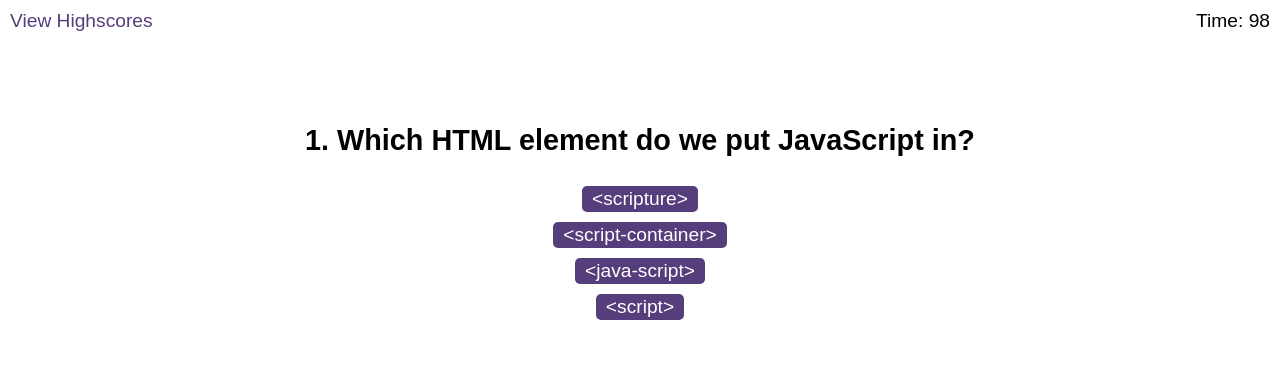
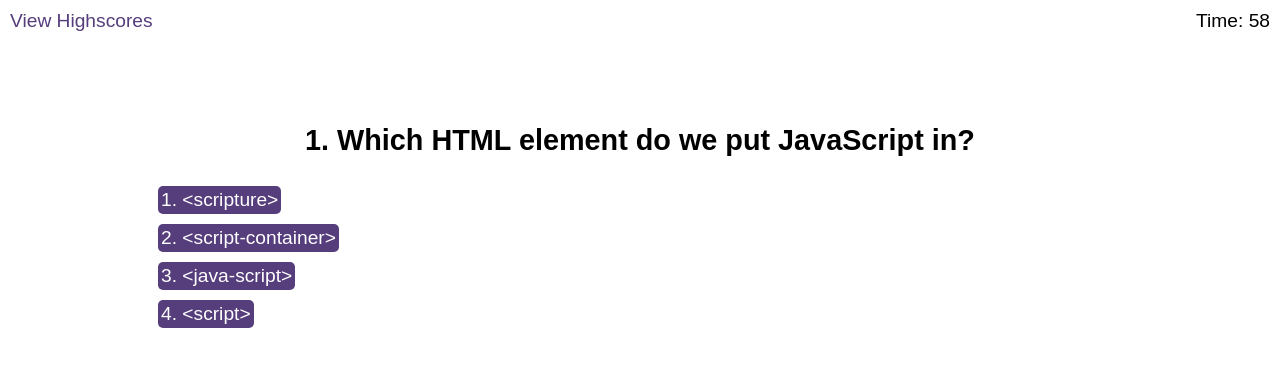
Before and after one commit to manonthemon/code-quiz, a plain HTML site: page index.html in a window 1280 px wide. Both pictures are taken after a click on the button "Start Quiz". Drawn offline with Linux system fonts and the light colour scheme.

Commit message:
Added functionality ending game when timer runs down. Cleaned up the code. Fixed some styling

```diff
--- a/assets/js/logic.js
+++ b/assets/js/logic.js
@@ -1,3 +1,4 @@
+//Variables referencing html elements
 let scores = document.querySelector("scores")
 let timer = document.getElementById("time")
 let startButton = document.getElementById("start")
@@ -10,48 +11,52 @@ let finalScoreSpan = document.getElementById("final-score")
 let submitButton = document.getElementById("submit")
 let initials = document.getElementById("initials")
 
-let questionsContainer //variable foe the questions container defined in global scope
+// Variables in global scope
+let questionsContainer
 let questionsCounter = 0;
 let selectedAnswer
 
 
-//This is the start button with a event listener attached
-//It starts the timer
-//And activates the startGame function which displays first question
+//Start button with a event listener attached
+//It starts the timer and activates the startGame function which displays the first question
 startButton.addEventListener("click", function () {
     startTimer() //starts timer on button click
     startGame()
 })
 
-//Timer function counts down from 10
-//Resets back to 10 when finished
+//Timer function counts down from defined number
+//Ends game if timer runs down to 0
+
 let timerInterval
-let secondsLeft = 100;
+let secondsLeft = 60;
+timer.textContent = secondsLeft
 
 function startTimer() {
     timerInterval = setInterval(function () {
         secondsLeft--;
         timer.textContent = secondsLeft;
         if (secondsLeft === 0) {
-            clearInterval(timerInterval);
+            clearInterval(timerInterval)
+            gameOver()
         }
-    }, 1000);
+    }, 1000)
+    ;
 }
 
-//function starting the game containing other functions controlling the game
-
+//Function starting the game containing other functions controlling the game
 function startGame() {
-    firstQuestion() // displays new question
+    firstQuestion()
     firstAnswers()
 }
-// Function display the first questions.
+
+// Function displaying the first questions.
 // First it hides the start page
 //Then it creates a div for question and answers
-//then it sets the css properties of that div
+//Then it sets the css properties of that div
 //Then it appends the new div to the doc body
 //Then it sets the question text to the text
 //Then it appends question text to the questions div
-// Then it adds 1 to the variable counting the questions
+//Then it adds 1 to the variable counting the questions
 function firstQuestion() {
     startScreen.style.display = "none";
     questionsContainer = document.createElement("div")
@@ -62,22 +67,22 @@ function firstQuestion() {
     questionsCounter++
 }
 
-// function to display the first set of answers
-// first it creates a div container for answers
-// It then uses a for loop to make for buttons and assign it answers from the quizQuestions array
-// it then appends these buttons to answers container
-// it then adds eventListeners to button which check if the selected answer is correct
-// penalize player if it's not
-//proceed to next question
+// Function to display the first set of answers
+// First it creates a div container for answers
+// It then uses a for loop to make buttons and assign them answers from the quizQuestions array
+// It then appends these buttons to answers container
+// It then adds eventListeners to button which check if the selected answer is correct
+// It then penalizes the player if it's not
+// It then proceeds to the next question
 let answerButton
 function firstAnswers() {
     answersContainer = document.createElement("div")
-    answersContainer.style = "display: flex; flex-direction: column; text-align: center;";
+    answersContainer.style = "display: flex; flex-direction: column; align-items: flex-start; justify-content:center";
     document.body.appendChild(answersContainer)
     for (let i = 0; i < 4; i++) {
         answerButton = document.createElement("button");
         answerButton.textContent = quizQuestions[0].answers[i]
-        answerButton.style.alignSelf = "center"
+        answerButton.style = "max-width: 200px; padding: 3px; margin-left: 150px";
         answersContainer.appendChild(answerButton);
         answerButton.addEventListener("click", function () {
             if (this.textContent === correctAnswer1) {
@@ -100,14 +105,13 @@ function nextQuestion() {
 }
 
 //This function replaces previous answers with next answers.
-// If final question answered, it finishes the game.
-
+//If final question answered, it finishes the game.
 function nextAnswers() {
     answersContainer.innerHTML = '';
     for (let i = 0; i < 4; i++) {
         answerButton = document.createElement("button");
         answerButton.textContent = quizQuestions[questionsCounter - 1].answers[i]
-        answerButton.style.alignSelf = "center"
+        answerButton.style = "max-width: 200px; padding: 3px; margin-left: 150px";
         answersContainer.appendChild(answerButton);
         answerButton.addEventListener("click", function () {
             if (this.textContent === correctAnswer2 || this.textContent === correctAnswer3
@@ -126,8 +130,7 @@ function nextAnswers() {
                 nextAnswers()
             }})}}
 
-
-// Function finishing the game
+//Function finishing the game
 //It stops the timer and assigns its value to results variable
 //It displays game end screen with the result displayed
 //It takes user initials input and assigns it to variable alongside result
@@ -142,29 +145,19 @@ function gameOver() {
     finalScoreSpan.textContent = result
     submitButton.addEventListener("click", function () {
     let winner = initials.value + " - " + result
-
     winnersArray = JSON.parse(localStorage.getItem("winnersArray")) || []
-
     winnersArray.push(winner)
     localStorage.setItem("winnersArray", JSON.stringify(winnersArray));
     window.location.href ="highscores.html"
         })
 }
 
-// winnersArray = JSON.parse(localStorage.getItem("winnersArray")) || [];
-// winnersArray.push(winner);
-// localStorage.setItem("winnersArray", JSON.stringify(winnersArray));
-
-
-
-
-// Function punishing player for wrong answer be removing seconds
+// Function penalizing the player for wrong answer be removing seconds
 function penalty() {
     secondsLeft = timer.textContent = secondsLeft - 10
 }
 
 //Functions displaying and sounding feedback on answer submission
-
 function wrongFeedback() {
     feedback.classList.remove('hide');
     feedback.textContent = "Wrong answer!"
--- a/assets/js/questions.js
+++ b/assets/js/questions.js
@@ -2,53 +2,53 @@ let quizQuestions = [
 
 { question: "1. Which HTML element do we put JavaScript in?",
  answers : [
-    "<scripture>",
-    "<script-container>" ,
-    "<java-script>",
-    "<script>"
+    "1. <scripture>",
+    "2. <script-container>" ,
+    "3. <java-script>",
+    "4. <script>"
 ],
 },
 
 { question: "2. What does DOM stand for?",
  answers : [
-   "Differentiated Operational Module",
-    "Document Object Model",
-    "Diverging Occlusion Method",
-    "Days On Market"
+   "1. Differentiated Operational Module",
+   "2. Document Object Model",
+    "3. Diverging Occlusion Method",
+    "4. Days On Market"
 ],
 },
 
 { question: "3. Which symbol represent 'equal in value and type in Java Script?",
  answers : [
-    "=+",
-    "==",
-    "=",
-    "==="
+    "1. =+",
+    "2. ==",
+    "3. =",
+    "4. ==="
 ],
 },
 
 { question: "4. Is Java Script the same as JAVA?",
  answers : [
-    "Yes",
-    "No",
-    "Often",
-     "Rarely"
+    "1. Yes",
+    "2. No",
+    "3. Often",
+     "4. Rarely"
 ],
 },
 
 { question: "5. How do you call a function in Java Script?",
  answers : [
-    "Call function()",
-    "Execute function ()",
-    "FunctionName()",
-    "Run function()"
+    "1. Call function()",
+    "2. Execute function ()",
+    "3. FunctionName()",
+    "4. Run function()"
 ],
 },
 
 ]
 
-let correctAnswer1 = "<script>"
-let correctAnswer2 = "Document Object Model"
-let correctAnswer3 = "==="
-let correctAnswer4 = "No"
-let correctAnswer5 = "FunctionName()"
+let correctAnswer1 = "4. <script>"
+let correctAnswer2 = "2. Document Object Model"
+let correctAnswer3 = "4. ==="
+let correctAnswer4 = "2. No"
+let correctAnswer5 = "3. FunctionName()"
```
Also changed, not shown: assets/js/scores.js (+9 -8 lines), highscores.html (+1 -1 lines).
